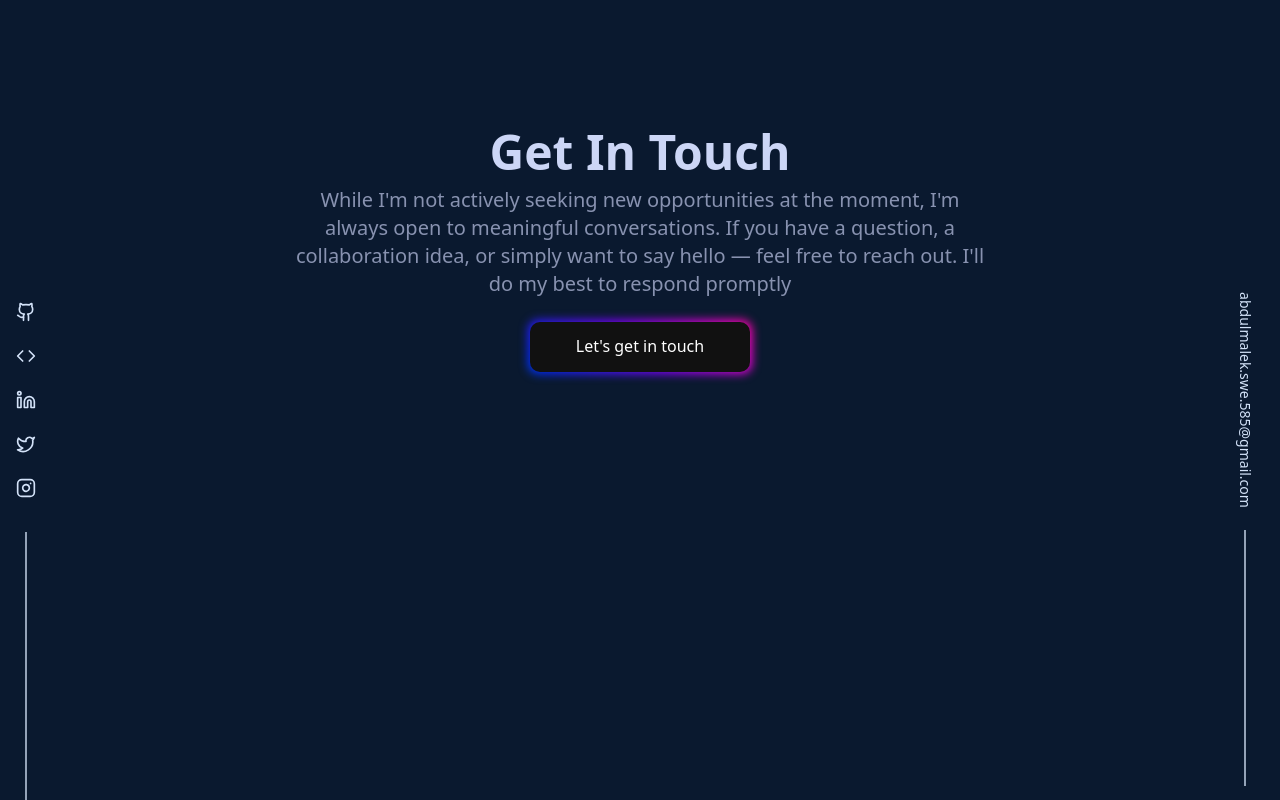
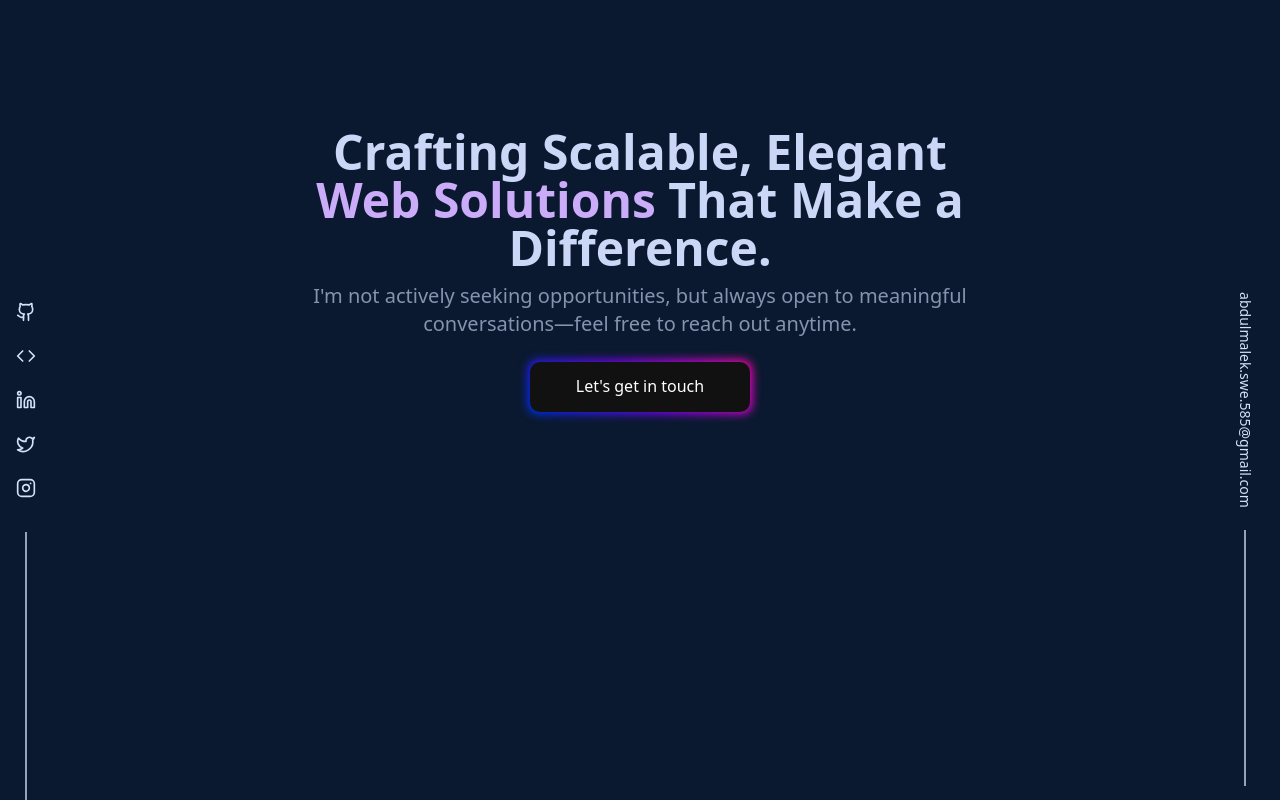
Before and after one commit to Arpit8126/Portfolio_site, a Next.js app: page / in a window 1280 px wide. Built offline with nearby package versions, Linux system fonts and the light colour scheme.

Commit message:
fix:solve contact information

```diff
--- a/src/components/contact/Contact.tsx
+++ b/src/components/contact/Contact.tsx
@@ -10,15 +10,12 @@ const Contact = () => {
     >
       <div className="px-10 sm:px-16 md:px-36 lg:px-72 text-center space-y-2.5">
         <Tooltip content="Get In Touch" position="bottom">
-          <h1 className="text-[#ccd6f6] text-5xl font-semibold">
-            Get In Touch
+          <h1 className="text-[#ccd6f6] text-3xl sm:text-4xl md:text-5xl font-semibold">
+           Crafting Scalable, Elegant <span className="text-[#cbacf9]">Web Solutions</span> That Make a Difference.
           </h1>
         </Tooltip>{" "}
         <p className="text-xl ">
-          While I&apos;m not actively seeking new opportunities at the moment,
-          I&apos;m always open to meaningful conversations. If you have a
-          question, a collaboration idea, or simply want to say hello — feel
-          free to reach out. I&apos;ll do my best to respond promptly
+        I&apos;m not actively seeking opportunities, but always open to meaningful conversations—feel free to reach out anytime.
         </p>
       </div>
       <Tooltip content="Reach out anytime">
@@ -31,6 +28,7 @@ const Contact = () => {
           Let&apos;s get in touch
         </motion.a>
       </Tooltip>
+
     </div>
   );
 };
```
